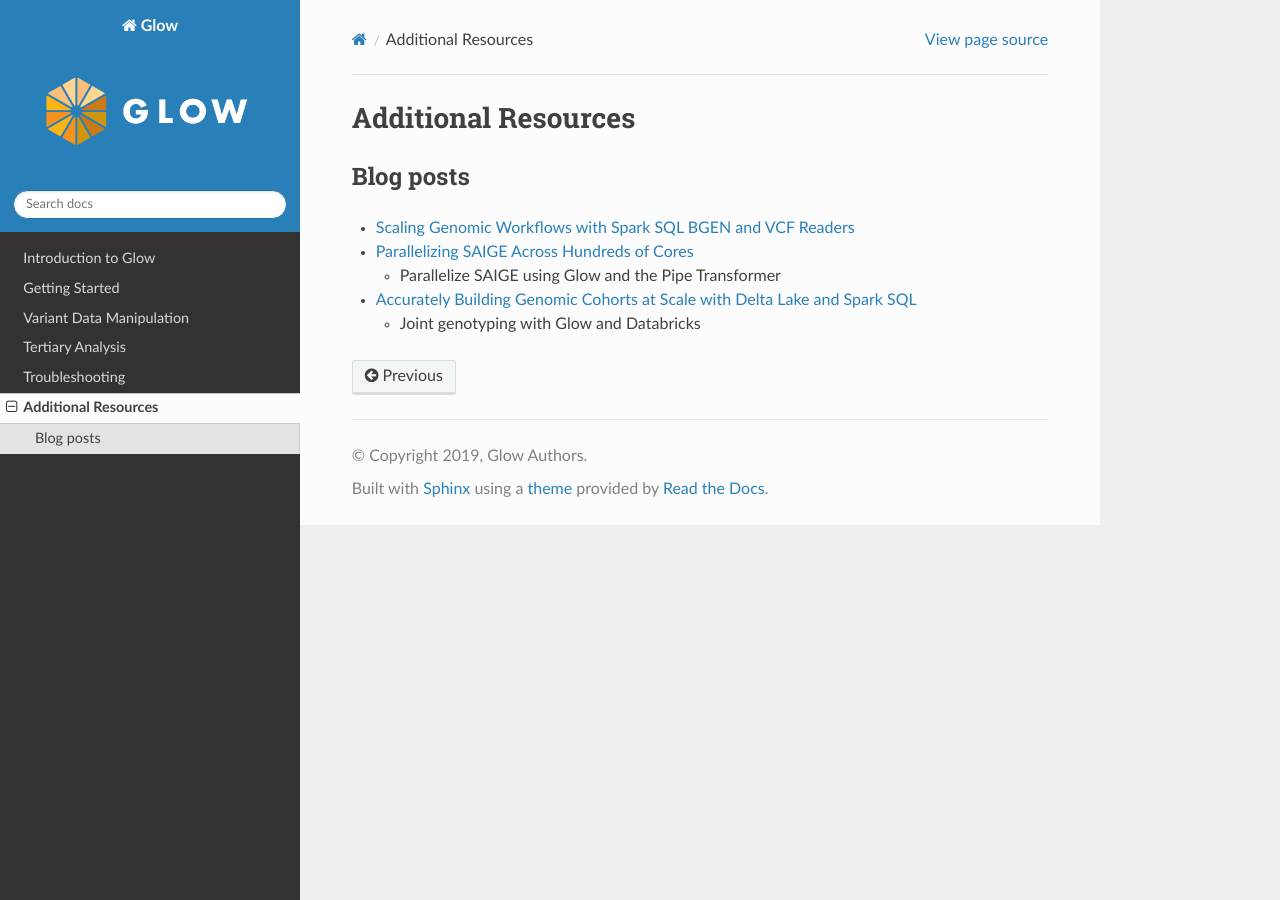
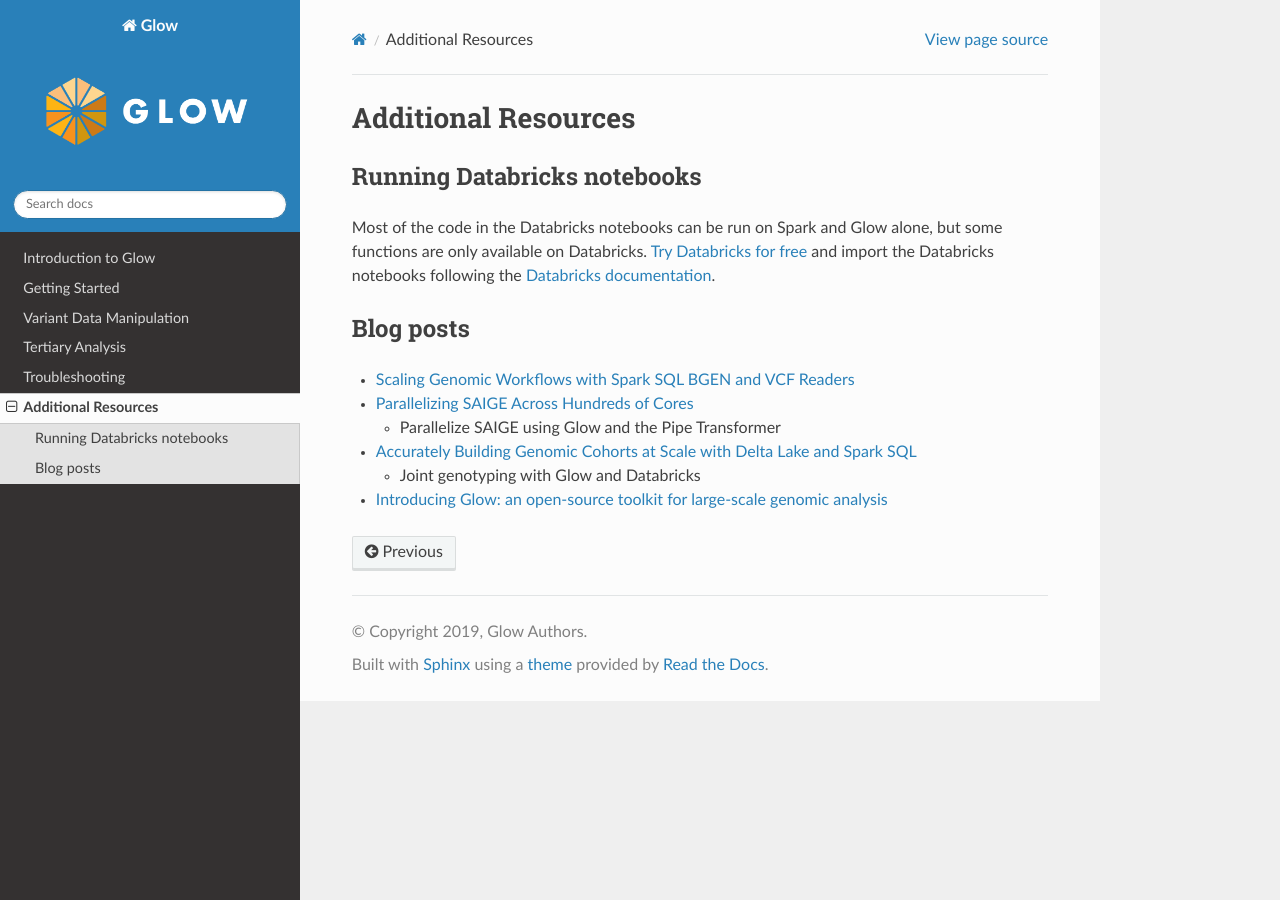
Before and after one commit to projectglow/glow, a Sphinx documentation site: the page built from docs/source/additional-resources.rst, in a window 1280 px wide. Built offline with Sphinx 7.4.7 and the Read the Docs theme 2.0.0, drawn with Linux system fonts in a browser that asks for light colours.

Commit message:
Add docs to run DB notebooks (#39)
Signed-off-by: Karen Feng <karen.feng@databricks.com>
Signed-off-by: Henry Davidge <hhd@databricks.com>

```diff
--- a/docs/extensions/notebook.py
+++ b/docs/extensions/notebook.py
@@ -44,6 +44,7 @@
 
         raw_contents = """
 <div class='embedded-notebook'>
+    <a href="../additional-resources.html#running-databricks-notebooks">How to run a notebook</a>
     <a style='float:right' href="{url}">Get notebook link</a></p>
     <div class='embedded-notebook-container'>
         <div class='loading-spinner'></div>
--- a/docs/source/additional-resources.rst
+++ b/docs/source/additional-resources.rst
@@ -1,5 +1,13 @@
 Additional Resources
 ====================
+
+Running Databricks notebooks
+----------------------------
+
+Most of the code in the Databricks notebooks can be run on Spark and Glow alone, but some functions are only available
+on Databricks. `Try Databricks for free <https://databricks.com/try-databricks>`_ and import the Databricks notebooks
+following the
+`Databricks documentation <https://docs.databricks.com/notebooks/notebooks-manage.html#import-a-notebook>`_.
 
 Blog posts
 ----------
@@ -13,3 +21,6 @@
 - `Accurately Building Genomic Cohorts at Scale with Delta Lake and Spark SQL <https://databricks.com/blog/2019/06/19/accurately-building-genomic-cohorts-at-scale-with-delta-lake-and-spark-sql.html>`_
 
   + Joint genotyping with Glow and Databricks
+
+- `Introducing Glow: an open-source toolkit for large-scale genomic analysis
+  <https://databricks.com/blog/2019/10/18/introducing-glow-an-open-source-toolkit-for-large-scale-genomic-analysis.html>`_
```
